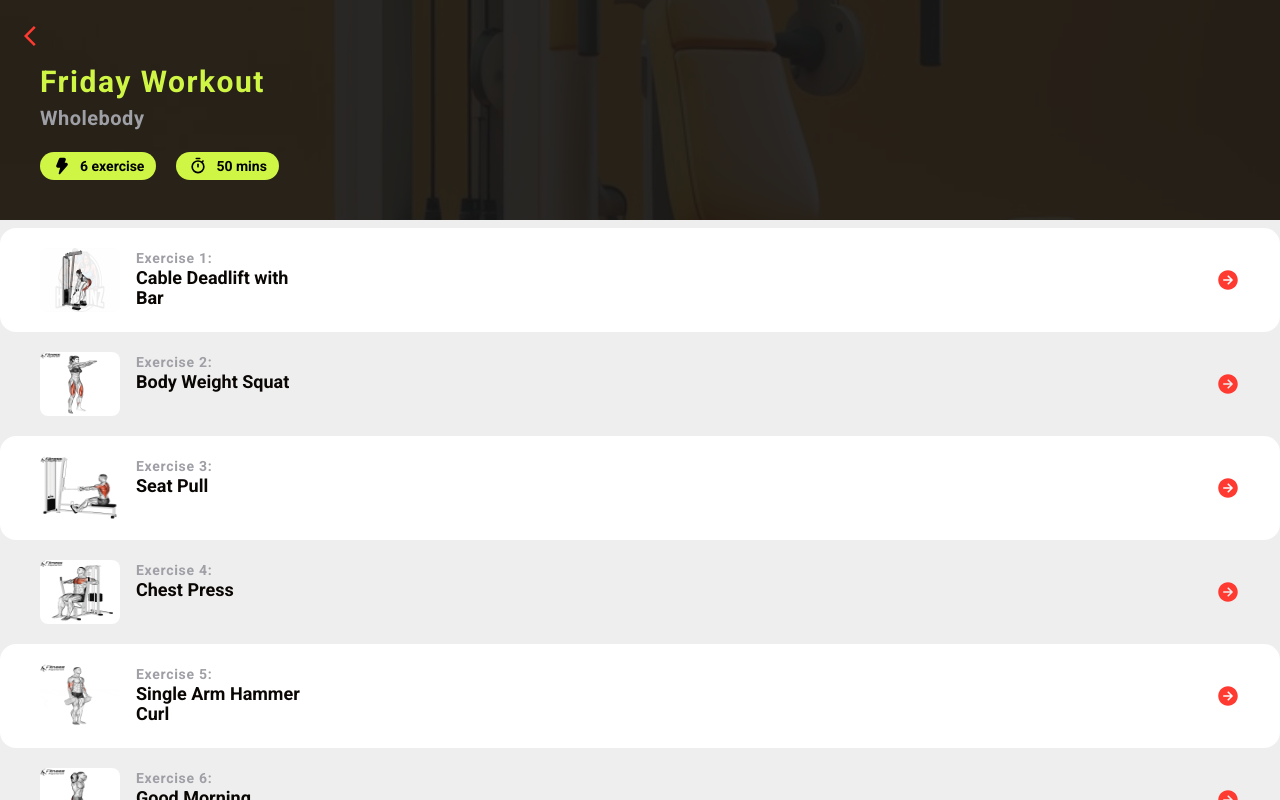
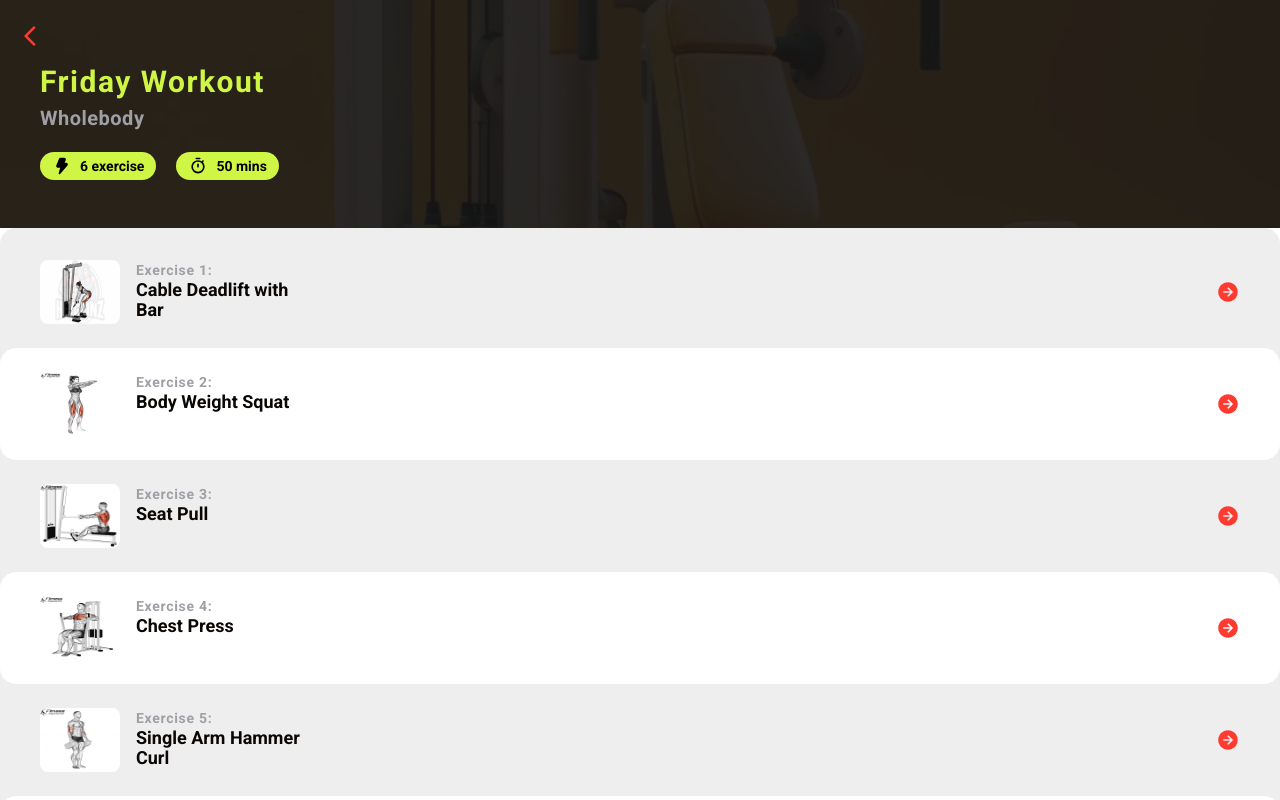
Before and after one commit to anderutan/home-workout-plan, a React (Vite) app: page /Friday in a window 1280 px wide. Shown: the top 800 px of the page. Built offline with nearby package versions, Linux system fonts and the light colour scheme.

Commit message:
update css

```diff
--- a/src/components/Hero.jsx
+++ b/src/components/Hero.jsx
@@ -3,7 +3,7 @@ import bgImg from '../../public/images/background-1.jpg';
 export default function Hero() {
   return (
     <div
-      className={`relative mx-5 px-5 pt-12 pb-5 rounded-b-lg`}
+      className={`relative mx-5 px-5 pt-12 pb-5 rounded-b-lg overflow-hidden`}
       style={{
         backgroundImage: `url(${bgImg})`,
         backgroundSize: 'cover',
@@ -11,7 +11,7 @@ export default function Hero() {
       }}
     >
       <div className='absolute inset-0 bg-hd-main opacity-80'></div>
-      <h1 className='text-4xl font-bold text-f-main relative drop-shadow-[0_3px_3px_rgba(255,255,255,1)] tracking-wide'>
+      <h1 className='text-4xl font-bold text-f-main relative drop-shadow-[0_3px_3px_rgba(255,255,255,1)] tracking-wide '>
         Home <br />
         Workout Plan
       </h1>
--- a/src/components/WorkoutList.jsx
+++ b/src/components/WorkoutList.jsx
@@ -20,16 +20,16 @@ export default function WorkoutList() {
   }
 
   return (
-    <div className='h-full bg-bg-main pt-2'>
+    <div className='h-full bg-bg-main pt-2 rounded-t-2xl'>
       {workoutData
         ? workoutData.map((workout, index) => (
             <Link
               to={`/${day}/${workout.name}`}
               key={index}
-              className={`px-10 py-5 flex rounded-2xl items-center ${
+              className={`px-10 py-6 flex rounded-2xl items-center ${
                 isHover === index
                   ? 'bg-hd-second'
-                  : index % 2 === 1
+                  : index % 2 === 0
                   ? 'bg-bg-main'
                   : 'bg-bg-second'
               }`}
--- a/src/components/WorkoutListHero.jsx
+++ b/src/components/WorkoutListHero.jsx
@@ -16,7 +16,7 @@ export default function WorkoutListHero() {
 
   return (
     <div
-      className=' bg-hd-second py-16 pb-10 px-10 relative'
+      className=' bg-hd-second py-16 pb-12 px-10 relative'
       style={{
         backgroundImage: `url(${bgImg})`,
         backgroundSize: 'cover',
--- a/src/components/WorkoutSection.jsx
+++ b/src/components/WorkoutSection.jsx
@@ -33,10 +33,10 @@ export default function WorkoutSection() {
             <Link
               to={`/${workout.day}`}
               key={workout.id}
-              className={`flex items-center py-5  px-5 rounded-2xl ${
+              className={`flex items-center py-8  px-5 rounded-2xl ${
                 isHover === workout.id
                   ? 'bg-hd-second'
-                  : index % 2 === 0
+                  : index % 2 === 1
                   ? 'bg-bg-main'
                   : 'bg-bg-second'
               }`}
```
